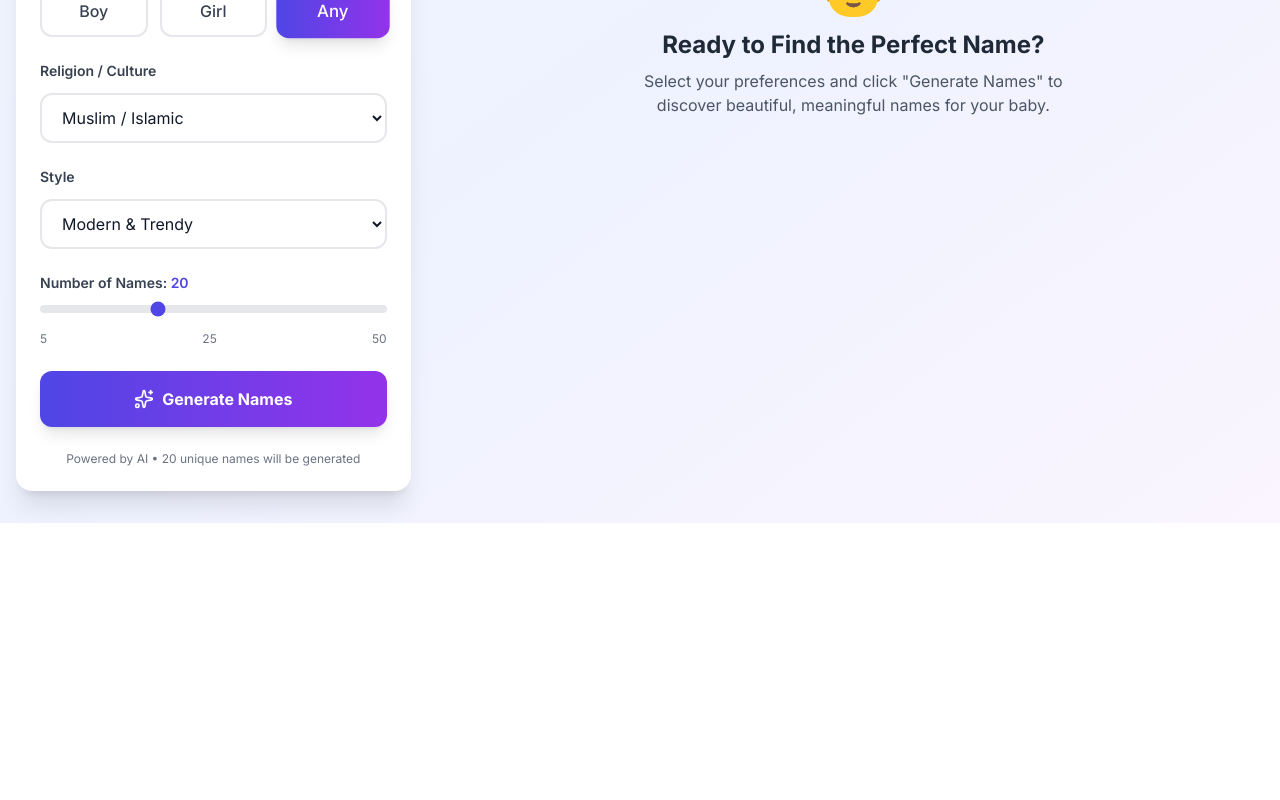
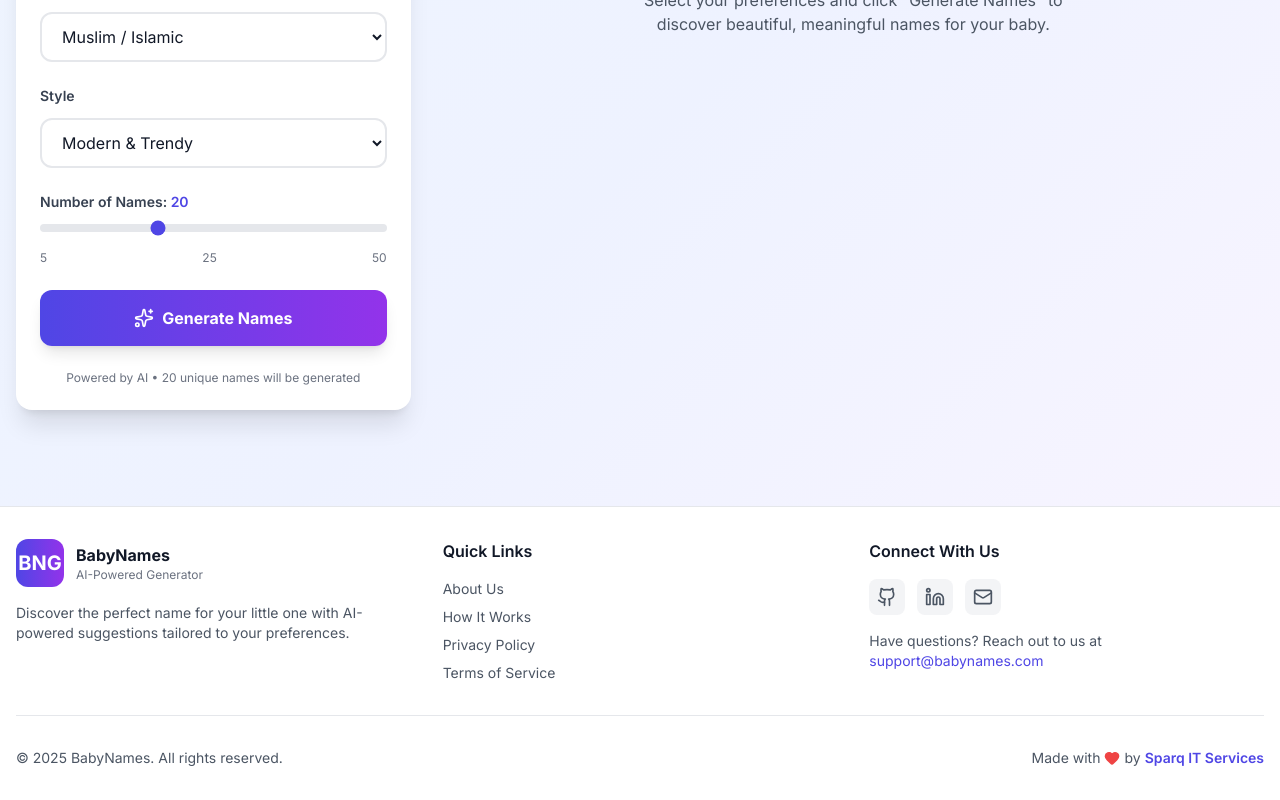
Before and after one commit to sparqitservices/baby-name-generator, a Next.js app: page / in a window 1280 px wide. Shown: the part 501-1301 px from the top of the page. Before the commit the page ends 1024 px from the top, so only its background shows below. Built offline with nearby package versions, Linux system fonts and the light colour scheme.

Commit message:
Fix duplicate navbar, add working favorites, and footer

```diff
--- a/app/layout.jsx
+++ b/app/layout.jsx
@@ -1,6 +1,5 @@
 import { Inter } from 'next/font/google';
 import './globals.css';
-import Navbar from '../components/Navbar';
 import { ThemeProvider } from '../contexts/ThemeContext';
 import { FavoritesProvider } from '../contexts/FavoritesContext';
 
@@ -75,14 +74,13 @@ export const metadata = {
 
 export default function RootLayout({ children }) {
   return (
-    <html lang="en">
+    <html lang="en" suppressHydrationWarning>
       <head>
         <link rel="canonical" href="https://babynamegenerator.xyz" />
       </head>
       <body className={inter.className}>
         <ThemeProvider>
           <FavoritesProvider>
-            <Navbar />
             {children}
           </FavoritesProvider>
         </ThemeProvider>
--- a/app/page.jsx
+++ b/app/page.jsx
@@ -3,6 +3,7 @@ import { useState } from 'react';
 import Navbar from '@/components/Navbar';
 import NameForm from '@/components/NameForm';
 import NameCard from '@/components/NameCard';
+import Footer from '@/components/Footer';
 
 export default function Home() {
   const [names, setNames] = useState([]);
@@ -13,16 +14,11 @@ export default function Home() {
     setIsLoading(false);
   };
 
-  const handleFormSubmit = () => {
-    setIsLoading(true);
-    setNames([]); // Clear previous results
-  };
-
   return (
-    <div className="min-h-screen bg-gradient-to-br from-blue-50 via-indigo-50 to-purple-50 dark:from-gray-900 dark:via-gray-800 dark:to-gray-900">
+    <div className="min-h-screen bg-gradient-to-br from-blue-50 via-indigo-50 to-purple-50 dark:from-gray-900 dark:via-gray-800 dark:to-gray-900 flex flex-col">
       <Navbar />
 
-      <main className="container mx-auto px-4 py-8">
+      <main className="container mx-auto px-4 py-8 flex-grow">
         {/* Hero Section */}
         <div className="text-center mb-12 animate-fade-in">
           <h1 className="text-5xl md:text-6xl font-bold bg-gradient-to-r from-indigo-600 to-purple-600 bg-clip-text text-transparent mb-4">
@@ -65,7 +61,7 @@ export default function Home() {
                 </div>
                 <div className="grid gap-4">
                   {names.map((name, index) => (
-                    <NameCard key={index} name={name} />
+                    <NameCard key={`${name.name}-${index}`} name={name} />
                   ))}
                 </div>
               </div>
@@ -83,6 +79,8 @@ export default function Home() {
           </div>
         </div>
       </main>
+
+      <Footer />
     </div>
   );
 }
--- a/components/Footer.jsx
+++ b/components/Footer.jsx
@@ -1,142 +1,108 @@
 'use client';
-import { Github, Linkedin, Twitter, Mail, ExternalLink } from 'lucide-react';
-import { useState } from 'react';
+import { Heart, Github, Linkedin, Mail } from 'lucide-react';
 
 export default function Footer() {
-  const [email, setEmail] = useState('');
-  const [subscribed, setSubscribed] = useState(false);
-
-  const handleSubscribe = async (e) => {
-    e.preventDefault();
-    // Add your Mailchimp integration here
-    // For now, just show success message
-    setSubscribed(true);
-    setEmail('');
-    setTimeout(() => setSubscribed(false), 3000);
-  };
+  const currentYear = new Date().getFullYear();
 
   return (
-    <footer className="relative z-10 bg-gray-900 text-white py-16 px-4">
-      <div className="max-w-7xl mx-auto">
-        <div className="grid grid-cols-1 md:grid-cols-3 gap-12 mb-12">
-          {/* About Section */}
-          <div>
-            <h3 className="text-2xl font-bold mb-4 bg-gradient-to-r from-indigo-400 to-purple-400 bg-clip-text text-transparent">
-              BNG Baby Names
-            </h3>
-            <p className="text-gray-400 mb-4">
-              AI-powered baby name generator helping parents find the perfect name for their little ones.
+    <footer className="bg-white dark:bg-gray-800 border-t border-gray-200 dark:border-gray-700 mt-16">
+      <div className="container mx-auto px-4 py-8">
+        <div className="grid md:grid-cols-3 gap-8 mb-8">
+          {/* Brand Section */}
+          <div className="space-y-4">
+            <div className="flex items-center gap-3">
+              <div className="w-12 h-12 bg-gradient-to-r from-indigo-600 to-purple-600 rounded-xl flex items-center justify-center">
+                <span className="text-white font-bold text-xl">BNG</span>
+              </div>
+              <div>
+                <h3 className="font-bold text-gray-900 dark:text-white">BabyNames</h3>
+                <p className="text-xs text-gray-500 dark:text-gray-400">AI-Powered Generator</p>
+              </div>
+            </div>
+            <p className="text-sm text-gray-600 dark:text-gray-400">
+              Discover the perfect name for your little one with AI-powered suggestions tailored to your preferences.
             </p>
-            <div className="flex gap-4">
-              <a
-                href="https://github.com/sparqitservices"
-                target="_blank"
-                rel="noopener noreferrer"
-                className="p-2 bg-gray-800 rounded-lg hover:bg-indigo-600 transition-colors"
-              >
-                <Github className="w-5 h-5" />
-              </a>
-              <a
-                href="https://www.linkedin.com/company/sparq-it-services/"
-                target="_blank"
-                rel="noopener noreferrer"
-                className="p-2 bg-gray-800 rounded-lg hover:bg-indigo-600 transition-colors"
-              >
-                <Linkedin className="w-5 h-5" />
-              </a>
-              <a
-                href="https://twitter.com/afzalhameed"
-                target="_blank"
-                rel="noopener noreferrer"
-                className="p-2 bg-gray-800 rounded-lg hover:bg-indigo-600 transition-colors"
-              >
-                <Twitter className="w-5 h-5" />
-              </a>
-
-            </div>
           </div>
 
           {/* Quick Links */}
           <div>
-            <h3 className="text-xl font-bold mb-4">Quick Links</h3>
-            <ul className="space-y-2 text-gray-400">
+            <h4 className="font-semibold text-gray-900 dark:text-white mb-4">Quick Links</h4>
+            <ul className="space-y-2 text-sm">
               <li>
-                <a href="/" className="hover:text-indigo-400 transition-colors">Home</a>
-              </li>
-              <li>
-                <a href="/favorites" className="hover:text-indigo-400 transition-colors">Favorites</a>
-              </li>
-              <li>
-                <a
-                  href="https://www.sparqitservices.com"
-                  target="_blank"
-                  rel="noopener noreferrer"
-                  className="hover:text-indigo-400 transition-colors flex items-center gap-2"
-                >
-                  Company Website <ExternalLink className="w-4 h-4" />
+                <a href="#" className="text-gray-600 dark:text-gray-400 hover:text-indigo-600 dark:hover:text-indigo-400 transition-colors">
+                  About Us
                 </a>
               </li>
               <li>
-                <a
-                  href="https://github.com/sparqitservices/baby-name-generator"
-                  target="_blank"
-                  rel="noopener noreferrer"
-                  className="hover:text-indigo-400 transition-colors flex items-center gap-2"
-                >
-                  GitHub Repository <ExternalLink className="w-4 h-4" />
+                <a href="#" className="text-gray-600 dark:text-gray-400 hover:text-indigo-600 dark:hover:text-indigo-400 transition-colors">
+                  How It Works
+                </a>
+              </li>
+              <li>
+                <a href="#" className="text-gray-600 dark:text-gray-400 hover:text-indigo-600 dark:hover:text-indigo-400 transition-colors">
+                  Privacy Policy
+                </a>
+              </li>
+              <li>
+                <a href="#" className="text-gray-600 dark:text-gray-400 hover:text-indigo-600 dark:hover:text-indigo-400 transition-colors">
+                  Terms of Service
                 </a>
               </li>
             </ul>
           </div>
 
-          {/* Newsletter */}
+          {/* Contact & Social */}
           <div>
-            <h3 className="text-xl font-bold mb-4">Stay Updated</h3>
-            <p className="text-gray-400 mb-4">Subscribe to get updates on new features!</p>
-            <form onSubmit={handleSubscribe} className="space-y-3">
-              <input
-                type="email"
-                value={email}
-                onChange={(e) => setEmail(e.target.value)}
-                placeholder="Enter your email"
-                required
-                className="w-full px-4 py-3 rounded-lg bg-gray-800 border border-gray-700 focus:border-indigo-500 focus:ring-2 focus:ring-indigo-500/20 outline-none transition-all"
-              />
-              <button
-                type="submit"
-                className="w-full bg-gradient-to-r from-indigo-600 to-purple-600 hover:from-indigo-700 hover:to-purple-700 text-white font-bold py-3 px-6 rounded-lg transition-all duration-300 transform hover:scale-105"
+            <h4 className="font-semibold text-gray-900 dark:text-white mb-4">Connect With Us</h4>
+            <div className="flex gap-3 mb-4">
+              <a
+                href="https://github.com"
+                target="_blank"
+                rel="noopener noreferrer"
+                className="p-2 rounded-lg bg-gray-100 dark:bg-gray-700 text-gray-600 dark:text-gray-400 hover:bg-indigo-100 hover:text-indigo-600 dark:hover:bg-indigo-900 dark:hover:text-indigo-400 transition-colors"
+                aria-label="GitHub"
               >
-                Subscribe
-              </button>
-              {subscribed && (
-                <p className="text-green-400 text-sm">✓ Successfully subscribed!</p>
-              )}
-            </form>
+                <Github className="w-5 h-5" />
+              </a>
+              <a
+                href="https://linkedin.com"
+                target="_blank"
+                rel="noopener noreferrer"
+                className="p-2 rounded-lg bg-gray-100 dark:bg-gray-700 text-gray-600 dark:text-gray-400 hover:bg-indigo-100 hover:text-indigo-600 dark:hover:bg-indigo-900 dark:hover:text-indigo-400 transition-colors"
+                aria-label="LinkedIn"
+              >
+                <Linkedin className="w-5 h-5" />
+              </a>
+              <a
+                href="mailto:support@babynames.com"
+                className="p-2 rounded-lg bg-gray-100 dark:bg-gray-700 text-gray-600 dark:text-gray-400 hover:bg-indigo-100 hover:text-indigo-600 dark:hover:bg-indigo-900 dark:hover:text-indigo-400 transition-colors"
+                aria-label="Email"
+              >
+                <Mail className="w-5 h-5" />
+              </a>
+            </div>
+            <p className="text-sm text-gray-600 dark:text-gray-400">
+              Have questions? Reach out to us at{' '}
+              <a href="mailto:support@babynames.com" className="text-indigo-600 dark:text-indigo-400 hover:underline">
+                support@babynames.com
+              </a>
+            </p>
           </div>
         </div>
 
         {/* Bottom Bar */}
-        <div className="border-t border-gray-800 pt-8">
-          <div className="flex flex-col md:flex-row justify-between items-center gap-4">
-            <p className="text-gray-400 text-center md:text-left">
-              No copyrights, just good vibes and zero drama.
+        <div className="pt-8 border-t border-gray-200 dark:border-gray-700">
+          <div className="flex flex-col md:flex-row items-center justify-between gap-4">
+            <p className="text-sm text-gray-600 dark:text-gray-400 text-center md:text-left">
+              © {currentYear} BabyNames. All rights reserved.
             </p>
-            <p className="text-gray-400 text-center md:text-right">
-              Built with ❤️ by{' '}
+            <p className="text-sm text-gray-600 dark:text-gray-400 flex items-center gap-1">
+              Made with <Heart className="w-4 h-4 text-red-500 fill-current" /> by{' '}
               <a
-                href="https://x.com/iafzalhameed"
+                href="https://sparqitservices.com"
                 target="_blank"
                 rel="noopener noreferrer"
-                className="text-indigo-400 hover:text-indigo-300 font-semibold transition-colors"
-              >
-                Afzal
-              </a>
-              {' '}at{' '}
-              <a
-                href="https://sparqitservices.com/?utm_source=babynamegenerator&utm_medium=aitool&utm_campaign=afzal_sparqit&utm_content=bngbabynames"
-                target="_blank"
-                rel="noopener noreferrer"
-                className="text-purple-400 hover:text-purple-300 font-semibold transition-colors"
+                className="font-semibold text-indigo-600 dark:text-indigo-400 hover:underline"
               >
                 Sparq IT Services
               </a>
--- a/components/NameCard.jsx
+++ b/components/NameCard.jsx
@@ -1,41 +1,40 @@
-// components/NameCard.jsx
 'use client';
+import { useState } from 'react';
+import { Heart, Volume2, Copy, Share2 } from 'lucide-react';
+import { useFavorites } from '@/contexts/FavoritesContext';
 
-import { useState } from 'react';
-import { Heart, Copy, Share2, Volume2, Info } from 'lucide-react';
+export default function NameCard({ name }) {
+  const { favorites, addFavorite, removeFavorite } = useFavorites();
+  const [copied, setCopied] = useState(false);
 
-export default function NameCard({ name, onFavorite, isFavorite }) {
-  const [copied, setCopied] = useState(false);
-  const [showDetails, setShowDetails] = useState(false);
+  const isFavorite = favorites.some(fav => fav.name === name.name);
 
-  const handleCopy = async () => {
-    const text = `${name.name} - ${name.meaning}`;
-    try {
-      await navigator.clipboard.writeText(text);
-      setCopied(true);
-      setTimeout(() => setCopied(false), 2000);
-    } catch (err) {
-      console.error('Failed to copy:', err);
+  const handleFavorite = () => {
+    if (isFavorite) {
+      removeFavorite(name.name);
+    } else {
+      addFavorite(name);
     }
   };
 
+  const handleCopy = () => {
+    navigator.clipboard.writeText(name.name);
+    setCopied(true);
+    setTimeout(() => setCopied(false), 2000);
+  };
+
   const handleShare = async () => {
-    const shareData = {
+    if (navigator.share) {
+      try {
+        await navigator.share({
           title: name.name,
           text: `${name.name} - ${name.meaning}`,
-    };
-
-    try {
-      if (navigator.share) {
-        await navigator.share(shareData);
+        });
+      } catch (err) {
+        console.log('Share cancelled');
+      }
     } else {
-        // Fallback to copy
-        await handleCopy();
-      }
-    } catch (err) {
-      if (err.name !== 'AbortError') {
-        console.error('Error sharing:', err);
-      }
+      handleCopy();
     }
   };
 
@@ -43,125 +42,88 @@ export default function NameCard({ name, onFavorite, isFavorite }) {
     if ('speechSynthesis' in window) {
       const utterance = new SpeechSynthesisUtterance(name.name);
       utterance.rate = 0.8;
-      utterance.pitch = 1;
-      speechSynthesis.speak(utterance);
+      window.speechSynthesis.speak(utterance);
+    }
+  };
+
+  const getGenderColor = (gender) => {
+    switch (gender?.toLowerCase()) {
+      case 'boy':
+        return 'bg-blue-100 text-blue-700 dark:bg-blue-900 dark:text-blue-300';
+      case 'girl':
+        return 'bg-pink-100 text-pink-700 dark:bg-pink-900 dark:text-pink-300';
+      default:
+        return 'bg-purple-100 text-purple-700 dark:bg-purple-900 dark:text-purple-300';
+    }
+  };
+
+  const getGenderIcon = (gender) => {
+    switch (gender?.toLowerCase()) {
+      case 'boy':
+        return '👦';
+      case 'girl':
+        return '👧';
+      default:
+        return '👶';
     }
   };
 
   return (
-    <div className="group relative bg-white dark:bg-gray-800 rounded-xl p-6 shadow-sm hover:shadow-xl transition-all duration-300 border border-gray-100 dark:border-gray-700 hover:border-indigo-200 dark:hover:border-indigo-700">
-      {/* Favorite Button */}
+    <div className="bg-white dark:bg-gray-800 rounded-xl shadow-lg hover:shadow-xl transition-all duration-300 p-6 border-2 border-gray-100 dark:border-gray-700 hover:border-indigo-300 dark:hover:border-indigo-600">
+      <div className="flex items-start justify-between mb-4">
+        <div className="flex-1">
+          <h3 className="text-2xl font-bold text-gray-900 dark:text-white mb-2">
+            {name.name}
+          </h3>
+          <div className="flex items-center gap-2 flex-wrap">
+            <span className={`px-3 py-1 rounded-full text-xs font-semibold ${getGenderColor(name.gender)}`}>
+              {getGenderIcon(name.gender)} {name.gender?.charAt(0).toUpperCase() + name.gender?.slice(1)}
+            </span>
+            <span className="px-3 py-1 rounded-full text-xs font-semibold bg-gray-100 text-gray-700 dark:bg-gray-700 dark:text-gray-300">
+              {name.origin}
+            </span>
+          </div>
+        </div>
         <button
-        onClick={() => onFavorite(name)}
-        className="absolute top-4 right-4 p-2 rounded-full hover:bg-gray-100 dark:hover:bg-gray-700 transition-all duration-200 hover:scale-110"
+          onClick={handleFavorite}
+          className={`p-2 rounded-full transition-all duration-200 ${
+            isFavorite
+              ? 'bg-red-100 text-red-600 dark:bg-red-900 dark:text-red-300'
+              : 'bg-gray-100 text-gray-400 dark:bg-gray-700 dark:text-gray-500 hover:bg-red-50 hover:text-red-500'
+          }`}
           aria-label={isFavorite ? 'Remove from favorites' : 'Add to favorites'}
         >
           <Heart
-          className={`w-5 h-5 transition-all ${
-            isFavorite
-              ? 'fill-red-500 text-red-500 scale-110'
-              : 'text-gray-400 hover:text-red-400'
-          }`}
+            className={`w-6 h-6 ${isFavorite ? 'fill-current' : ''}`}
           />
         </button>
-
-      {/* Name */}
-      <h3 className="text-2xl font-bold text-gray-900 dark:text-white mb-2 pr-10">
-        {name.name}
-      </h3>
-
-      {/* Gender Badge */}
-      <div className="flex items-center gap-2 mb-3">
-        <span className={`inline-flex items-center px-3 py-1 rounded-full text-xs font-medium ${
-          name.gender === 'boy'
-            ? 'bg-blue-100 text-blue-700 dark:bg-blue-900/50 dark:text-blue-300'
-            : 'bg-pink-100 text-pink-700 dark:bg-pink-900/50 dark:text-pink-300'
-        }`}>
-          {name.gender === 'boy' ? '👦 Boy' : '👧 Girl'}
-        </span>
-
-        {name.origin && (
-          <span className="text-xs text-gray-500 dark:text-gray-400 italic">
-            {name.origin}
-          </span>
-        )}
       </div>
 
-      {/* Pronunciation */}
-      {name.pronunciation && name.pronunciation !== name.name && (
-        <p className="text-sm text-gray-500 dark:text-gray-400 mb-2 italic">
-          Pronunciation: {name.pronunciation}
-        </p>
-      )}
-
-      {/* Meaning */}
-      <p className="text-gray-600 dark:text-gray-300 mb-4 leading-relaxed">
+      <p className="text-gray-700 dark:text-gray-300 mb-4 leading-relaxed">
         {name.meaning}
       </p>
 
-      {/* Translations */}
-      {name.translation && Object.keys(name.translation).length > 0 && (
-        <div className="space-y-2 mb-4 p-3 bg-gradient-to-br from-gray-50 to-gray-100 dark:from-gray-700/50 dark:to-gray-800/50 rounded-lg border border-gray-200 dark:border-gray-600">
-          {name.translation.hindi && (
-            <div>
-              <span className="text-xs font-medium text-gray-500 dark:text-gray-400">
-                Hindi:
-              </span>
-              <p className="text-lg font-medium text-gray-800 dark:text-gray-200">
-                {name.translation.hindi}
-              </p>
-            </div>
-          )}
-          {name.translation.urdu && (
-            <div>
-              <span className="text-xs font-medium text-gray-500 dark:text-gray-400">
-                Urdu:
-              </span>
-              <p className="text-lg font-medium text-gray-800 dark:text-gray-200 text-right" dir="rtl">
-                {name.translation.urdu}
-              </p>
-            </div>
-          )}
-          {name.translation.arabic && (
-            <div>
-              <span className="text-xs font-medium text-gray-500 dark:text-gray-400">
-                Arabic:
-              </span>
-              <p className="text-lg font-medium text-gray-800 dark:text-gray-200 text-right" dir="rtl">
-                {name.translation.arabic}
-              </p>
-            </div>
-          )}
-        </div>
-      )}
-
-      {/* Action Buttons */}
-      <div className="flex flex-wrap gap-2 mt-4">
+      <div className="flex items-center gap-2 pt-4 border-t border-gray-200 dark:border-gray-700">
         <button
           onClick={handlePronounce}
-          className="flex items-center gap-1.5 px-3 py-2 text-sm font-medium bg-gray-100 dark:bg-gray-700 text-gray-700 dark:text-gray-300 rounded-lg hover:bg-gray-200 dark:hover:bg-gray-600 transition-colors"
-          title="Hear pronunciation"
+          className="flex items-center gap-2 px-4 py-2 rounded-lg bg-gray-100 dark:bg-gray-700 text-gray-700 dark:text-gray-300 hover:bg-gray-200 dark:hover:bg-gray-600 transition-colors text-sm font-medium"
         >
           <Volume2 className="w-4 h-4" />
-          <span className="hidden sm:inline">Pronounce</span>
+          Pronounce
         </button>
-
         <button
           onClick={handleCopy}
-          className="flex items-center gap-1.5 px-3 py-2 text-sm font-medium bg-gray-100 dark:bg-gray-700 text-gray-700 dark:text-gray-300 rounded-lg hover:bg-gray-200 dark:hover:bg-gray-600 transition-colors"
-          title="Copy to clipboard"
+          className="flex items-center gap-2 px-4 py-2 rounded-lg bg-gray-100 dark:bg-gray-700 text-gray-700 dark:text-gray-300 hover:bg-gray-200 dark:hover:bg-gray-600 transition-colors text-sm font-medium"
         >
           <Copy className="w-4 h-4" />
-          <span className="hidden sm:inline">{copied ? 'Copied!' : 'Copy'}</span>
+          {copied ? 'Copied!' : 'Copy'}
         </button>
-
         <button
           onClick={handleShare}
-          className="flex items-center gap-1.5 px-3 py-2 text-sm font-medium bg-gray-100 dark:bg-gray-700 text-gray-700 dark:text-gray-300 rounded-lg hover:bg-gray-200 dark:hover:bg-gray-600 transition-colors"
-          title="Share this name"
+          className="flex items-center gap-2 px-4 py-2 rounded-lg bg-gray-100 dark:bg-gray-700 text-gray-700 dark:text-gray-300 hover:bg-gray-200 dark:hover:bg-gray-600 transition-colors text-sm font-medium"
         >
           <Share2 className="w-4 h-4" />
-          <span className="hidden sm:inline">Share</span>
+          Share
         </button>
       </div>
     </div>
--- a/contexts/FavoritesContext.jsx
+++ b/contexts/FavoritesContext.jsx
@@ -1,39 +1,39 @@
 'use client';
-
-import { createContext, useContext, useEffect, useState } from 'react';
+import { createContext, useContext, useState, useEffect } from 'react';
 
 const FavoritesContext = createContext();
 
 export function FavoritesProvider({ children }) {
   const [favorites, setFavorites] = useState([]);
-  const [mounted, setMounted] = useState(false);
 
+  // Load favorites from localStorage on mount
   useEffect(() => {
-    setMounted(true);
-    const saved = localStorage.getItem('favorites');
+    const saved = localStorage.getItem('babyname-favorites');
     if (saved) {
       try {
         setFavorites(JSON.parse(saved));
-      } catch (e) {
-        console.error('Failed to parse favorites:', e);
+      } catch (error) {
+        console.error('Failed to load favorites:', error);
       }
     }
   }, []);
 
+  // Save favorites to localStorage whenever they change
   useEffect(() => {
-    if (mounted) {
-      localStorage.setItem('favorites', JSON.stringify(favorites));
-    }
-  }, [favorites, mounted]);
+    localStorage.setItem('babyname-favorites', JSON.stringify(favorites));
+  }, [favorites]);
 
-  const toggleFavorite = (name) => {
-    setFavorites(prev => {
-      const exists = prev.some(fav => fav.name === name.name);
-      if (exists) {
-        return prev.filter(fav => fav.name !== name.name);
+  const addFavorite = (name) => {
+    setFavorites((prev) => {
+      if (prev.some(fav => fav.name === name.name)) {
+        return prev;
       }
       return [...prev, name];
     });
+  };
+
+  const removeFavorite = (nameName) => {
+    setFavorites((prev) => prev.filter((fav) => fav.name !== nameName));
   };
 
   const clearFavorites = () => {
@@ -41,16 +41,23 @@ export function FavoritesProvider({ children }) {
   };
 
   return (
-    <FavoritesContext.Provider value={{ favorites, toggleFavorite, clearFavorites }}>
+    <FavoritesContext.Provider
+      value={{
+        favorites,
+        addFavorite,
+        removeFavorite,
+        clearFavorites
+      }}
+    >
       {children}
     </FavoritesContext.Provider>
   );
 }
 
-export const useFavorites = () => {
+export function useFavorites() {
   const context = useContext(FavoritesContext);
   if (!context) {
     throw new Error('useFavorites must be used within FavoritesProvider');
   }
   return context;
-};
+}
```
Lines whose indentation alone changed are shown as unchanged.
